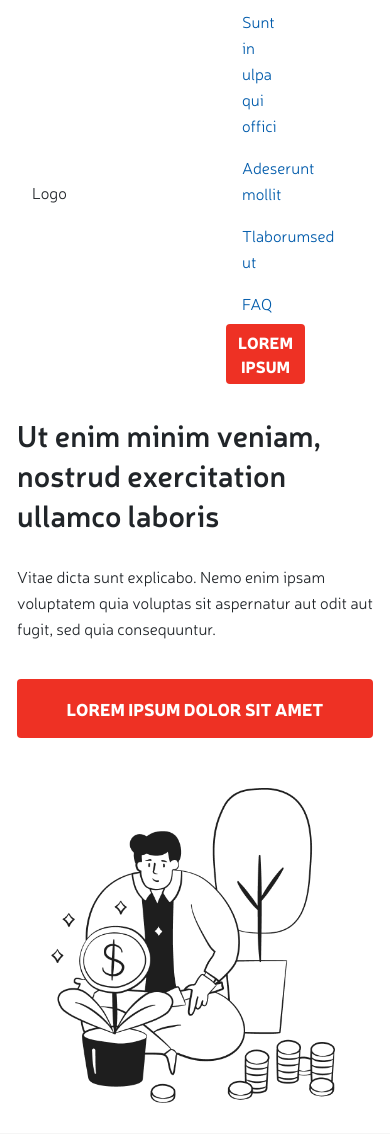
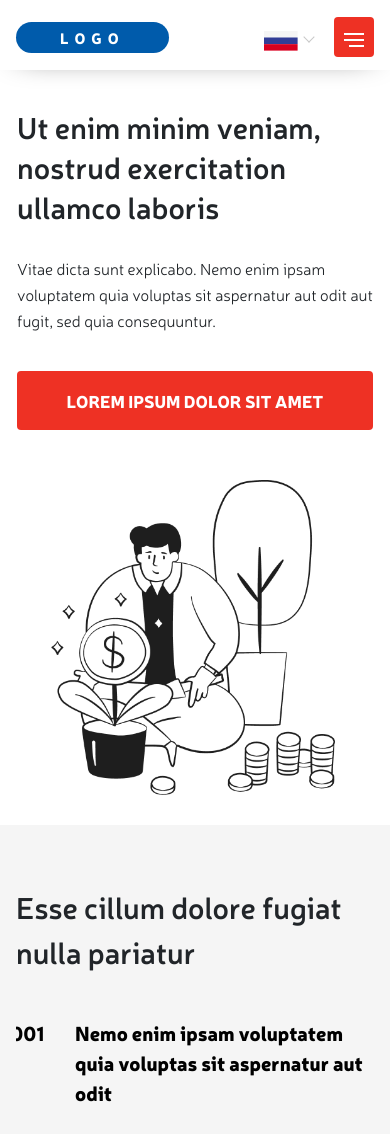
Before and after one commit to Kinkandju/test_bootstrap, a website: page assets/src/index.html in a window 390 px wide. Shown: the top 1134 px of the page. Drawn offline with nearby package versions, Linux system fonts and the light colour scheme; files that its build step writes are made by us from their sources; files whose address does not match are found by name.

Commit message:
feat: add navigation

```diff
--- a/assets/src/js/main.js
+++ b/assets/src/js/main.js
@@ -1,3 +1,5 @@
-// Импортируем js-файлы
+// Импорт скомпилированного файла bootstrap
 //=include('bootstrap.bundle.js')
+
+// Импорт js-файлов
 //=include('custom.js')
--- a/assets/src/scss/hero.scss
+++ b/assets/src/scss/hero.scss
@@ -22,7 +22,7 @@
 	}
 
 	@include media-breakpoint-down(sm) {
-		padding: 30px 17px;
+		padding: 36px 17px 30px 17px;
 
 		h1 {
 			margin: 0 0 29px 0;
--- a/assets/src/scss/main.scss
+++ b/assets/src/scss/main.scss
@@ -21,19 +21,19 @@
 // @import "../../../node_modules/bootstrap/scss/forms";
 @import "../../../node_modules/bootstrap/scss/buttons";
 @import "../../../node_modules/bootstrap/scss/transitions";
-// @import "../../../node_modules/bootstrap/scss/dropdown";
-@import "../../../node_modules/bootstrap/scss/button-group";
+@import "../../../node_modules/bootstrap/scss/dropdown";
+// @import "../../../node_modules/bootstrap/scss/button-group";
 @import "../../../node_modules/bootstrap/scss/nav";
-@import "../../../node_modules/bootstrap/scss/navbar";
-@import "../../../node_modules/bootstrap/scss/card";
+// @import "../../../node_modules/bootstrap/scss/navbar";
+// @import "../../../node_modules/bootstrap/scss/card";
 @import "../../../node_modules/bootstrap/scss/accordion";
 // @import "../../../node_modules/bootstrap/scss/breadcrumb";
 // @import "../../../node_modules/bootstrap/scss/pagination";
 // @import "../../../node_modules/bootstrap/scss/badge";
 // @import "../../../node_modules/bootstrap/scss/alert";
 // @import "../../../node_modules/bootstrap/scss/progress";
-@import "../../../node_modules/bootstrap/scss/list-group";
-@import "../../../node_modules/bootstrap/scss/close";
+// @import "../../../node_modules/bootstrap/scss/list-group";
+// @import "../../../node_modules/bootstrap/scss/close";
 // @import "../../../node_modules/bootstrap/scss/toasts";
 // @import "../../../node_modules/bootstrap/scss/modal";
 // @import "../../../node_modules/bootstrap/scss/tooltip";
@@ -52,5 +52,6 @@
 
 // Подключение своих SCSS файлов
 @import "base";
+@import "navigation";
 @import "hero";
 @import "how";
--- /dev/null
+++ b/assets/src/scss/navigation.scss
@@ -0,0 +1,229 @@
+.navigation {
+	position: relative;
+
+	padding: 60px 53px 0 70px;
+
+	box-shadow: 0px 0px 33px -20px $black;
+
+	&::after {
+		position: absolute;
+		top: 43%;
+		left: 0;
+
+		width: 100%;
+		height: 1px;
+
+		background-color: $grey;
+
+		content: "";
+	}
+
+	@include media-breakpoint-down(xl) {
+		padding: 60px 43px 0 43px;
+	}
+
+	@include media-breakpoint-down(lg) {
+		padding: 20px 30px;
+
+		&::after {
+			display: none;
+		}
+	}
+
+	@include media-breakpoint-down(sm) {
+		padding: 17px 16px 13px 16px;
+	}
+}
+
+.nav-row {
+	margin: 0;
+	padding: 0;
+}
+
+.nav-logo {
+	padding: 0;
+
+	max-width: 181px;
+}
+
+.logo {
+	padding: 5px 58px;
+
+	font-size: 15px;
+	line-height: 20px;
+	font-weight: 900;
+	text-transform: uppercase;
+	letter-spacing: 0.4em;
+
+	color: $white;
+	background-color: $blue;
+	border-radius: 50px;
+
+	@include media-breakpoint-down(sm) {
+		padding: 5px 44px;
+	}
+}
+
+.nav-group {
+	margin: 0;
+	padding: 0;
+}
+
+.nav {
+	justify-content: flex-end;
+}
+
+.nav-list {
+	@include media-breakpoint-down(lg) {
+		display: none;
+
+		// Стили для оформления открытия/закрытия панели навигации
+		// &--opened {
+		// 	position: absolute;
+		// 	top: 0;
+		// 	right: 0;
+
+		// 	display: flex;
+		// 	flex-direction: column;
+		// 	align-self: stretch;
+
+		// 	width: 80.7%;
+
+		// 	background-color: $black;
+
+		// 	z-index: 100;
+		// 	animation-name: moveLeft;
+		// 	animation-duration: 1s;
+		// }
+
+		// &--closed {
+		// 	animation-name: moveRight;
+		// 	animation-duration: 1s;
+		// }
+	}
+}
+
+.nav-item {
+	margin: 0 35px 0 0;
+
+	&:last-child {
+		margin: 0;
+	}
+
+	@include media-breakpoint-down(xl) {
+		margin: 0 3% 0 0;
+	}
+}
+
+.nav-link {
+	padding: 27px 0;
+
+	font-size: 18px;
+	line-height: 24px;
+	font-weight: 300;
+
+	color: $black;
+	border-bottom: 2px solid transparent;
+
+	&:hover,
+	&:active {
+		color: $black;
+		border-bottom: 2px solid $red;
+	}
+}
+.nav-btn-container {
+	margin: 0 0 0 70px;
+
+	max-width: 160px;
+
+	@include media-breakpoint-down(xl) {
+		margin: 0 0 0 3%;
+
+		max-width: 100%;
+	}
+
+	@include media-breakpoint-down(lg) {
+		margin: 0 0 0 5.5%;
+
+		width: 40px;
+	}
+}
+
+.nav-btn {
+	padding: 12px;
+
+	width: 100%;
+
+	font-size: 12px;
+	line-height: 16px;
+	font-weight: 900;
+
+	@include media-breakpoint-down(lg) {
+		display: none;
+	}
+}
+
+.nav-btn-info {
+	display: none;
+
+	background-color: $red;
+	border: none;
+
+	@include media-breakpoint-down(lg) {
+		display: block;
+
+		margin: 0;
+		padding: 0;
+
+		width: 40px;
+		height: 40px;
+
+		transition: all 0.50s ease-in-out;
+
+		&:hover,
+		&:active {
+			background-color: $blue;
+		}
+	}
+}
+
+.nav-dropdown-group {
+	display: none;
+
+	.dropdown-toggle {
+		padding: 0;
+
+		background-color: $white;
+		border: none;
+
+		cursor: pointer;
+
+		&:focus,
+		&:active {
+			box-shadow: none;
+		}
+
+		&::after {
+			left: 10px;
+
+			width: 8px;
+			height: 8px;
+
+			vertical-align: middle;
+
+			border-top: 0;
+			border-left: 0;
+			border-right: 1px solid $dark-grey;
+			border-bottom: 1px solid $dark-grey;
+			transform: translateY(-50%) rotate(45deg);
+		}
+	}
+
+	@include media-breakpoint-down(lg) {
+		display: block;
+	}
+
+	@include media-breakpoint-down(md) {
+		width: 54px;
+	}
+}
--- a/assets/src/scss/variables.scss
+++ b/assets/src/scss/variables.scss
@@ -5,6 +5,7 @@ $font-family-sans-serif: "Neris", "Neris-Black", "Neris-SemiBold", "Neris-Light"
 $black: #000000;
 $white: #ffffff;
 $grey: #f5f5f5;
+$dark-grey: #c8c8c8;
 $red: #ee3124;
 $blue: #005bab;
 
--- a/assets/src/template/navigation.html
+++ b/assets/src/template/navigation.html
@@ -1,14 +1,14 @@
-<div class="container-fluid container-group-all">
-	<div class="row align-items-center justify-content-between">
-		<div class="col-2 align-self-center">
+<div class="container-fluid navigation">
+	<div class="row align-items-center justify-content-between nav-row">
+		<div class="col-2 nav-logo">
 			<span class="logo">Logo</span>
 		</div>
 
-		<div class="col-8 align-self-center">
-			<div class="container container-group">
-				<div class="row align-items-center justify-content-between">
-					<div class="col-9 align-self-center">
-						<ul class="nav">
+		<div class="col-10">
+			<div class="container-fluid nav-group">
+				<div class="row align-items-center justify-content-end">
+					<div class="col-8 g-0 nav-list nav-list--closed">
+						<ul class="nav nav-fill-xl">
 							<li class="nav-item">
 								<a class="nav-link" href="#">Sunt in ulpa qui offici</a>
 							</li>
@@ -24,8 +24,27 @@
 						</ul>
 					</div>
 
-					<div class="col-3 align-self-center">
+					<div class="col-1 g-0 nav-dropdown-group">
+						<div class="dropdown nav-dropdown">
+							<button class="btn btn-secondary dropdown-toggle" type="button" id="menu"
+								data-bs-toggle="dropdown" aria-expanded="false">
+								<img src="img/language_ru.jpg" alt="Language russian" width="34" height="20">
+							</button>
+							<ul class="dropdown-menu" aria-labelledby="menu">
+								<li><a class="dropdown-item" href="#">language 1</a></li>
+								<li><a class="dropdown-item" href="#">language 2</a></li>
+								<li><a class="dropdown-item" href="#">language 3</a></li>
+							</ul>
+						</div>
+					</div>
+
+					<div class="col-xxl-2 col-xl-2 col-lg-2 col-md-1 col-sm-1 col-xs-1 g-0 nav-btn-container">
 						<button class="btn btn-primary nav-btn" type="button">Lorem ipsum</button>
+
+						<button class="btn btn-info nav-btn-info" type="button">
+							<img src="img/icon.svg" alt="Icon">
+						</button>
+
 					</div>
 				</div>
 
--- a/gulpfile.js
+++ b/gulpfile.js
@@ -45,7 +45,7 @@ const { src, dest } = require("gulp"),
 
 
 /* настройки сервера */
-var config = {
+const config = {
 	server: {
 		baseDir: './assets/build'
 	},
```
Also changed, not shown: assets/build/css/main.css, assets/build/css/main.min.css, assets/build/img/icon.svg (added), assets/build/index.html, assets/build/js/main.js, assets/src/img/icon.svg (added), 2 other files.
